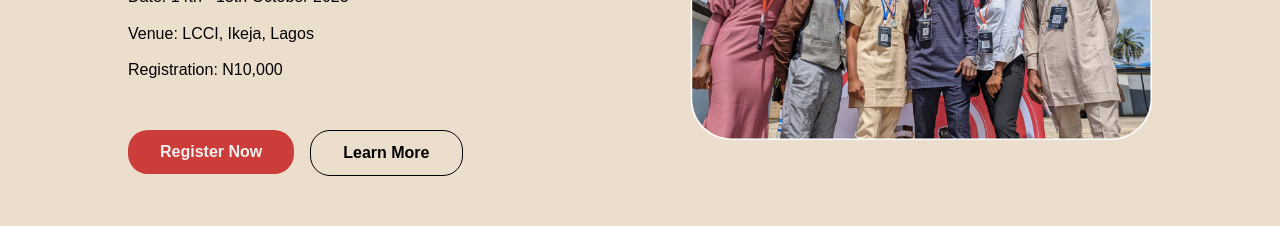
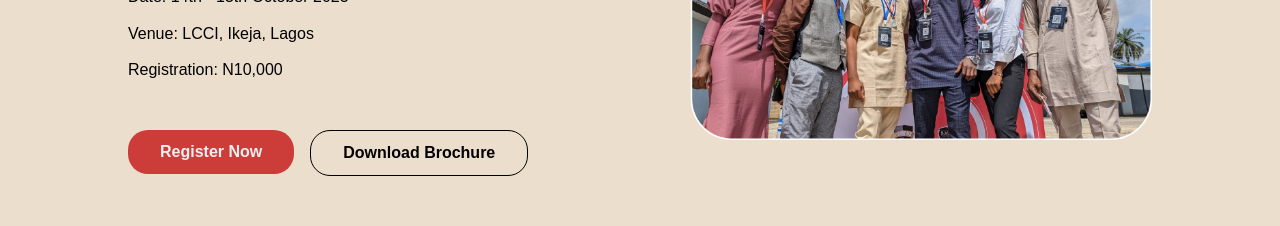
Before and after one commit to SWATACADEMY/swat_website, a React (Vite) app: page / in a window 1280 px wide. Shown: the part 5640-5866 px from the top of the page. Built offline with nearby package versions, Linux system fonts and the light colour scheme; the HTML template or start-up script is replaced by a standard one; a web font is replaced by a local one.

Commit message:
Added Download Bronchure

```diff
--- a/src/components/PinnedScreen.jsx
+++ b/src/components/PinnedScreen.jsx
@@ -2,7 +2,6 @@
 // import { gsap } from "gsap";
 // import { ScrollTrigger } from "gsap/ScrollTrigger";
 import { Link } from "react-router-dom";
-
 const PinningSection = () => {
   return (
     <div className="">
@@ -134,7 +133,9 @@ const PinningSection = () => {
                   className="btn whitespace-nowrap"
                   style={{ paddingLeft: "2rem" }}
                 >
-                  Learn More
+                  <a href="./SWAT.pdf" download="swat_conference_.pdf">
+                    Download Brochure
+                  </a>
                 </div>
               </div>
             </div>
```
Also changed, not shown: 1 other file (tests, documents, lock files or other folders).
